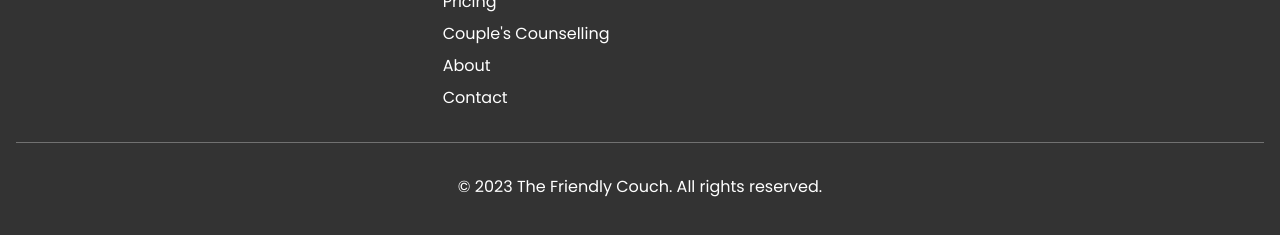
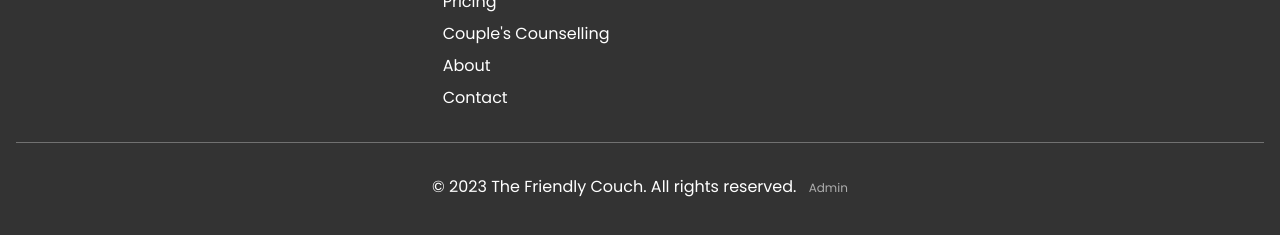
Before and after one commit to Ugna1908/blackboxai-1744906025862, a plain HTML site: page index.html in a window 1280 px wide. Shown: the part 9847-10082 px from the top of the page. Drawn offline with nearby package versions, Linux system fonts and the light colour scheme.

Commit message:
Add index.html 1744948970153

```diff
--- a/index.html
+++ b/index.html
@@ -699,7 +699,7 @@
             </div>
 
             <div class="border-t border-white/30 mt-8 pt-8 text-center">
-                <p>&copy; 2023 The Friendly Couch. All rights reserved.</p>
+                <p>&copy; 2023 The Friendly Couch. All rights reserved. <a href="pages/admin.html" class="text-xs text-white/60 hover:text-white ml-2">Admin</a></p>
             </div>
         </div>
     </footer>
```
